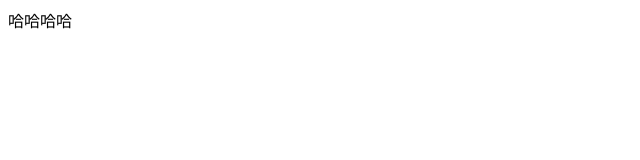
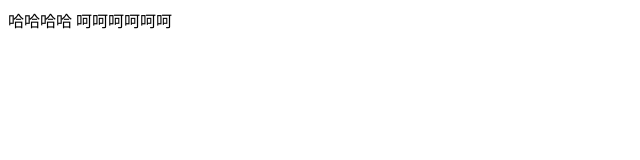
Before and after one commit to manfeifei/test, a plain HTML site: page index.html in a window 1280 px wide. Shown: the whole page, without its empty margins (0-640 px from the left). Drawn offline with Linux system fonts and the light colour scheme.

Commit message:
提交1111

```diff
--- a/index.html
+++ b/index.html
@@ -6,5 +6,6 @@
 </head>
 <body>
     哈哈哈哈
+    呵呵呵呵呵呵
 </body>
 </html>
```
